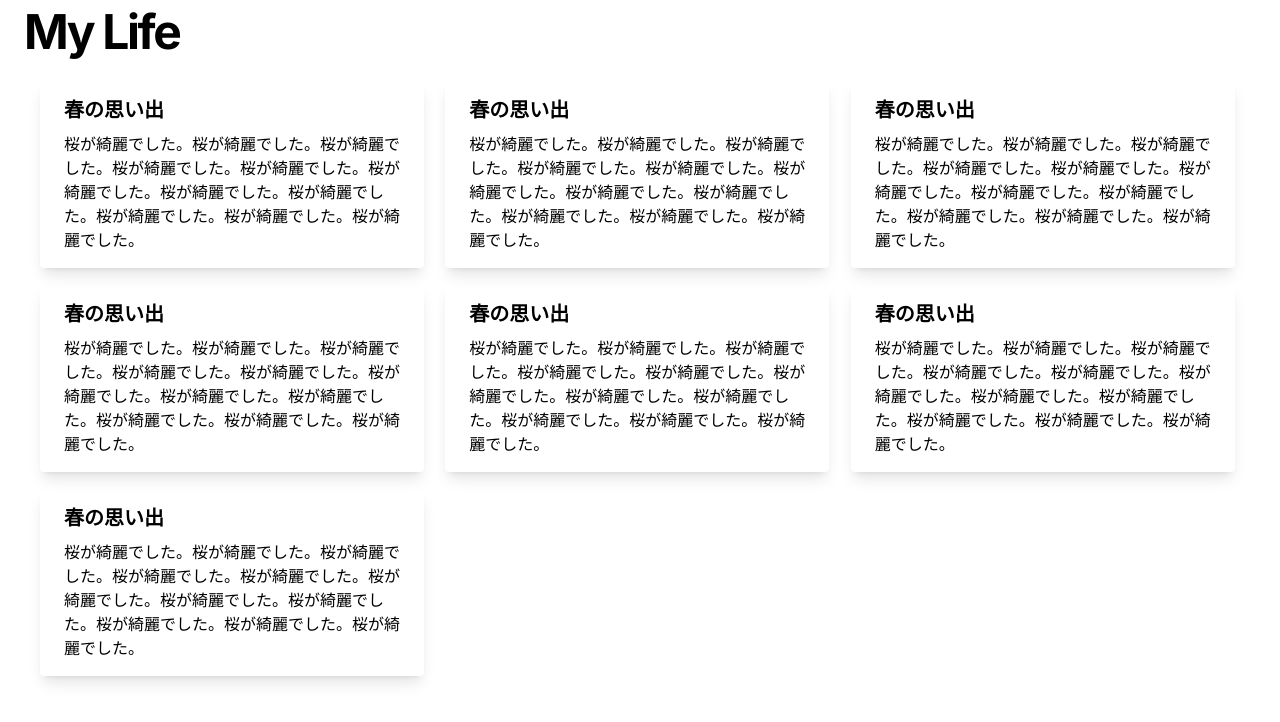
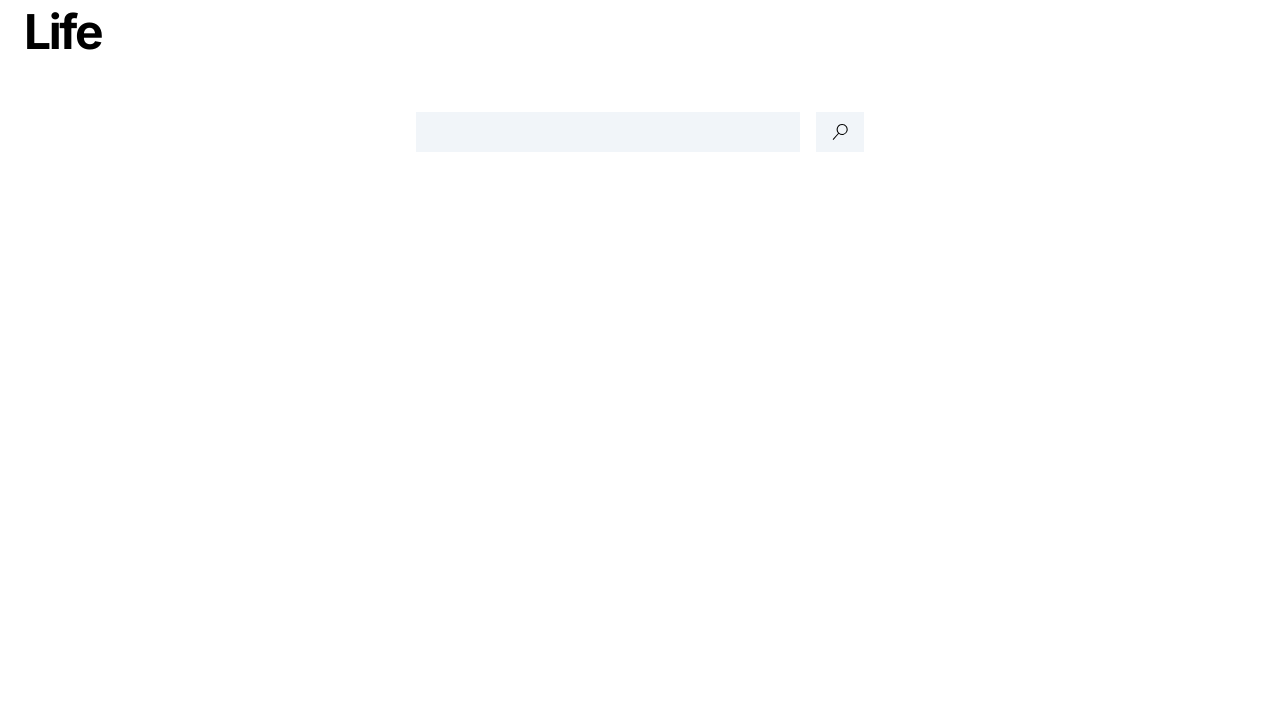
Before and after one commit to guxiken9/wakkason-demo-app, a Next.js app: page / in a window 1280 px wide. Shown: the top 722 px of the page. Built offline with nearby package versions, Linux system fonts and the light colour scheme.

Commit message:
色々と微調整

```diff
--- a/src/app/layout.tsx
+++ b/src/app/layout.tsx
@@ -31,7 +31,7 @@ export default function RootLayout({
         text-5xl
         tracking-tighter
         `}>
-            My Life
+            Life
           </div>
         </header>
         <main className='pt-20 pb-8 min-h-screen'>
--- a/src/app/lib/component/Search.tsx
+++ b/src/app/lib/component/Search.tsx
@@ -11,12 +11,13 @@ export const Search: FunctionComponent = () => {
             <div>
                 <div className="my-8 flex justify-center">
                     <input
-                        className="w-96 mr-4 p-2 bg-gray-700"
+                        className="w-96 mr-4 p-2 bg-slate-100"
                         value={query ?? ''}
-                        onChange={(e) => { setQuery(e.target.value); }}
+                        onChange={(e) => { setQuery(e.target.value); }
+                        }
                     />
                     <button
-                        className="bg-gray-700 py-2 px-4"
+                        className=" py-2 px-4 bg-slate-100"
                         onClick={async () => {
                             try {
                                 const response: Response = await fetch(
@@ -36,6 +37,7 @@ export const Search: FunctionComponent = () => {
                                     throw response;
                                 }
                                 const json: SearchPostsResponse = await response.json();
+                                console.log(json);
                                 setSearchedPosts(json.results);
                             } catch (error) {
                                 alert(
@@ -52,3 +54,4 @@ export const Search: FunctionComponent = () => {
             </div>
         )
     }
+}
--- a/src/app/lib/posts.ts
+++ b/src/app/lib/posts.ts
@@ -10,5 +10,5 @@ export const getPosts = async (): Promise<Post[]> => {
 // TODO:API呼び出しに変更
 export const searchPosts = async (query: string): Promise<SearchPostsResponse> => {
     const params = new URLSearchParams();
-    return { total: 1, total_pages: 1, results: [] };
+    return { total: 1, total_pages: 1, results: posts };
 }
--- a/src/app/page.tsx
+++ b/src/app/page.tsx
@@ -1,19 +1,11 @@
+import { Search } from "./lib/component/Search";
 import { getPosts } from "./lib/posts";
 
 export default async function Home() {
   const posts = await getPosts();
   return (
-    <div className="grid grid-cols-3 gap-4 w-[1200px] mx-auto">
-      {posts.map((post) => (
-        <div className="max-w-sm rounded overflow-hidden shadow-lg">
-          <div className="px-6 py-4">
-            <div className="font-bold text-xl mb-2">{post.title}</div>
-            <p className="text-base">
-              {post.content}
-            </p>
-          </div>
-        </div>
-      ))}
+    <div>
+      <Search></Search>
     </div>
   )
 };
```
